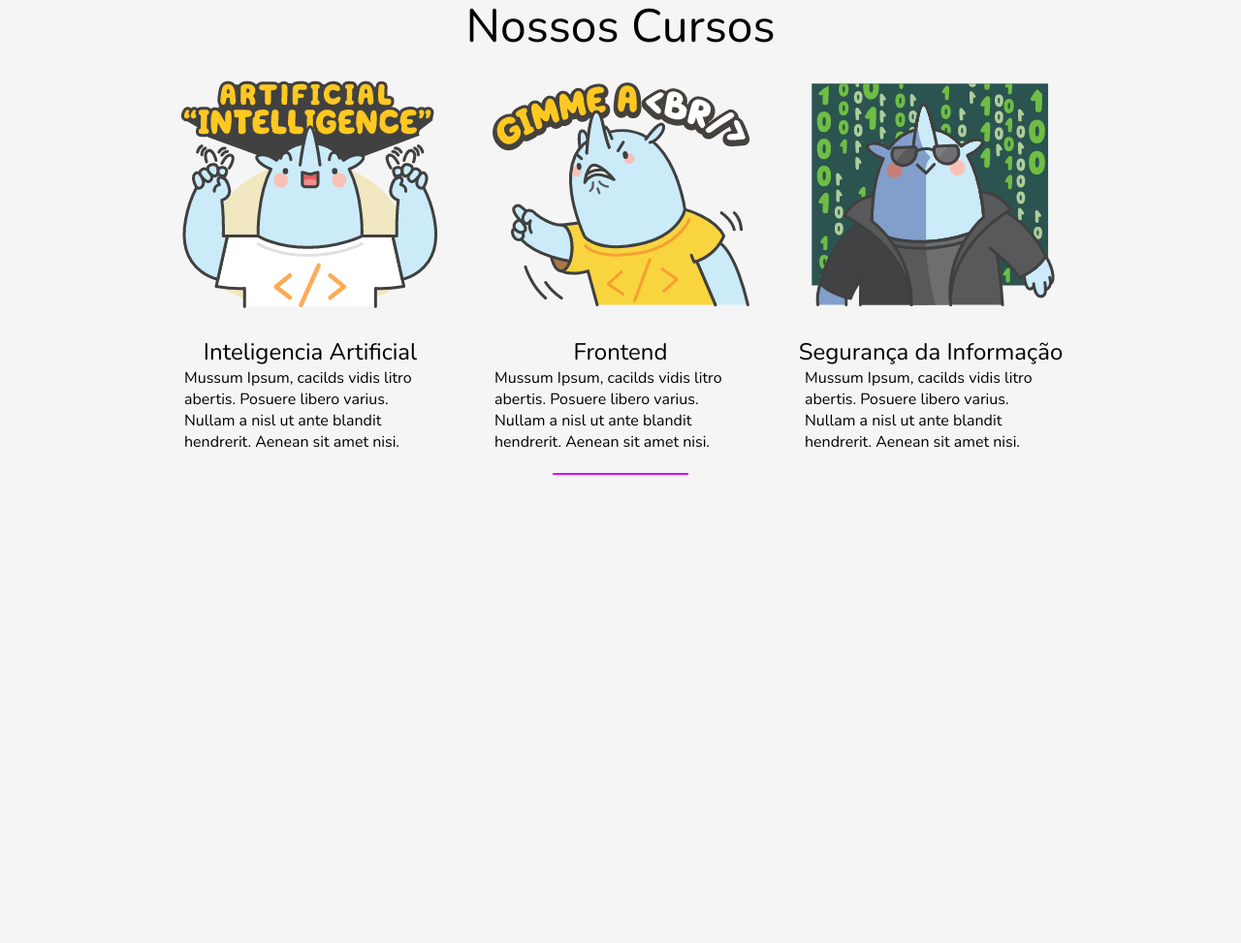
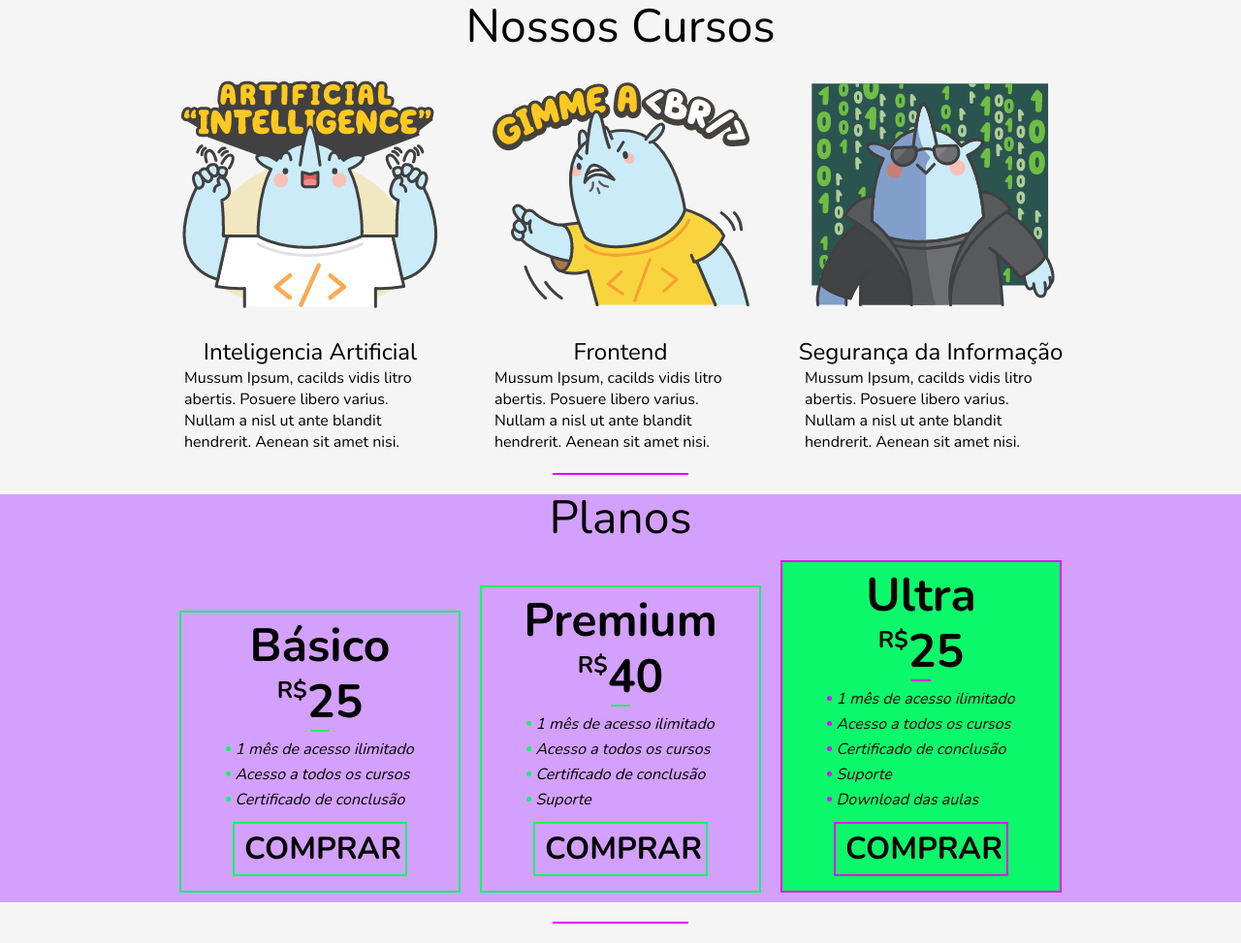
Before and after one commit to brunnasousa/frontbox, a plain HTML site: page index.html in a window 1280 px wide. Shown: the part 759-1732 px from the top of the page at 97% size. Before the commit the page ends 1269 px from the top, so only its background shows below. Drawn offline with nearby package versions, Linux system fonts and the light colour scheme.

Commit message:
add secao planos

```diff
--- a/css/styles.css
+++ b/css/styles.css
@@ -149,6 +149,115 @@ img {
 /**********************************/
 /* 6. Planos
 /**********************************/
+.planos{
+	background-color: var(--clr-pink-light);
+}
+
+.planos-c{
+	max-width: 960px;
+	margin: 0 auto;
+
+	display:flex;
+	flex-wrap: wrap;
+	justify-content: center;
+
+	align-items: flex-end;
+}
+
+.plano{
+	width: 290px;
+	margin: 10px;
+	border: 2px solid var(--clr-green-light);
+}
+
+/*parte interna do bloco*/
+.plano__titulo{
+	font-size: 3rem;
+	font-weight: bold;
+	text-align: center;
+	margin: 10px auto;
+}
+
+.plano__preco{
+	font-size: 3rem;
+	display: block;
+	text-align: center;
+	font-weight: bold;
+}
+
+.plano__preco sup{
+	position: relative;
+	font-size: 1.5rem;
+	top: -20px;
+
+}
+
+.plano__divisor { /*é oq fica deixando do numero*/
+	background-color: var(--clr-green-light);
+	width: 20px;
+	margin: 5px auto;
+}
+
+.plano-lista{
+	max-width: 195px;
+	margin: 0 auto;
+}
+
+.plano-lista__item {
+	margin: 10px 0;
+	font-style: italic;
+
+	display: flex;
+	align-items: center;
+}
+
+/*parte dos marcadores do lado da lista item*/
+
+.plano-lista__item::before {
+	content: "";
+	display: block;
+	width: 5px;
+	height: 5px;
+	background-color: var(--clr-green-light);
+
+	border-radius: 5px;
+	margin-right: 5px;
+}
+
+.plano__btn-comprar{
+	display: block;
+	max-width: 180px;
+	font-size: 2rem;
+	font-weight:bold;
+	margin: 15px auto;
+	padding: 10px;
+	text-align: center;
+	text-transform: uppercase;
+	border: 2px solid var(--clr-green-light);
+}
+
+/*pseudoclasses - last-child = do pai (plano)*/
+.plano:last-child {
+	background-color: var(--clr-green-light);
+}
+
+.plano:last-child, .plano:last-child .plano__btn-comprar{
+	border: 2px solid var(--clr-pink-dark);
+}
+
+.plano:last-child .plano-lista__item::before, .plano:last-child .plano__divisor {
+	background: var(--clr-pink-dark);
+}
+
+@media (max-width: 800px){
+	.plano:nth-child(3){
+		order: -2;
+	}
+
+	.plano:nth-child(2){
+		order: -1;
+	}
+}
 
 /**********************************/
 /* 7. Vantagens
--- a/index.html
+++ b/index.html
@@ -99,5 +99,52 @@
 
 	<hr>
 
+	<section class="planos" id="cursos">
+		<h2 class="section__titulo">Planos</h2>
+		<div class="planos-c">
+			<div class="plano">
+				<h2 class="plano__titulo">Básico</h2>
+				<span class="plano__preco"><sup>R$</sup>25</span>
+				<hr class="plano__divisor">
+				<ul class="plano-lista">
+					<li class="plano-lista__item">1 mês de acesso ilimitado</li>
+					<li class="plano-lista__item">Acesso a todos os cursos</li>
+					<li class="plano-lista__item">Certificado de conclusão</li>
+				</ul>
+				<a href="#" class="plano__btn-comprar">Comprar</a>
+			</div>
+
+			<div class="plano">
+				<h2 class="plano__titulo">Premium</h2>
+				<span class="plano__preco"><sup>R$</sup>40</span>
+				<hr class="plano__divisor">
+				<ul class="plano-lista">
+					<li class="plano-lista__item">1 mês de acesso ilimitado</li>
+					<li class="plano-lista__item">Acesso a todos os cursos</li>
+					<li class="plano-lista__item">Certificado de conclusão</li>
+					<li class="plano-lista__item">Suporte</li>
+				</ul>
+				<a href="#" class="plano__btn-comprar">Comprar</a>
+			</div>
+
+			<div class="plano">
+				<h2 class="plano__titulo">Ultra</h2>
+				<span class="plano__preco"><sup>R$</sup>25</span>
+				<hr class="plano__divisor">
+				<ul class="plano-lista">
+					<li class="plano-lista__item">1 mês de acesso ilimitado</li>
+					<li class="plano-lista__item">Acesso a todos os cursos</li>
+					<li class="plano-lista__item">Certificado de conclusão</li>
+					<li class="plano-lista__item">Suporte</li>
+					<li class="plano-lista__item">Download das aulas</li>
+				</ul>
+				<a href="#" class="plano__btn-comprar">Comprar</a>
+			</div>
+		</div>
+
+	</section>
+
+	<hr>
+
 </body>
 </html>
```
Also changed, not shown: textos.html (+0 -50 lines).
